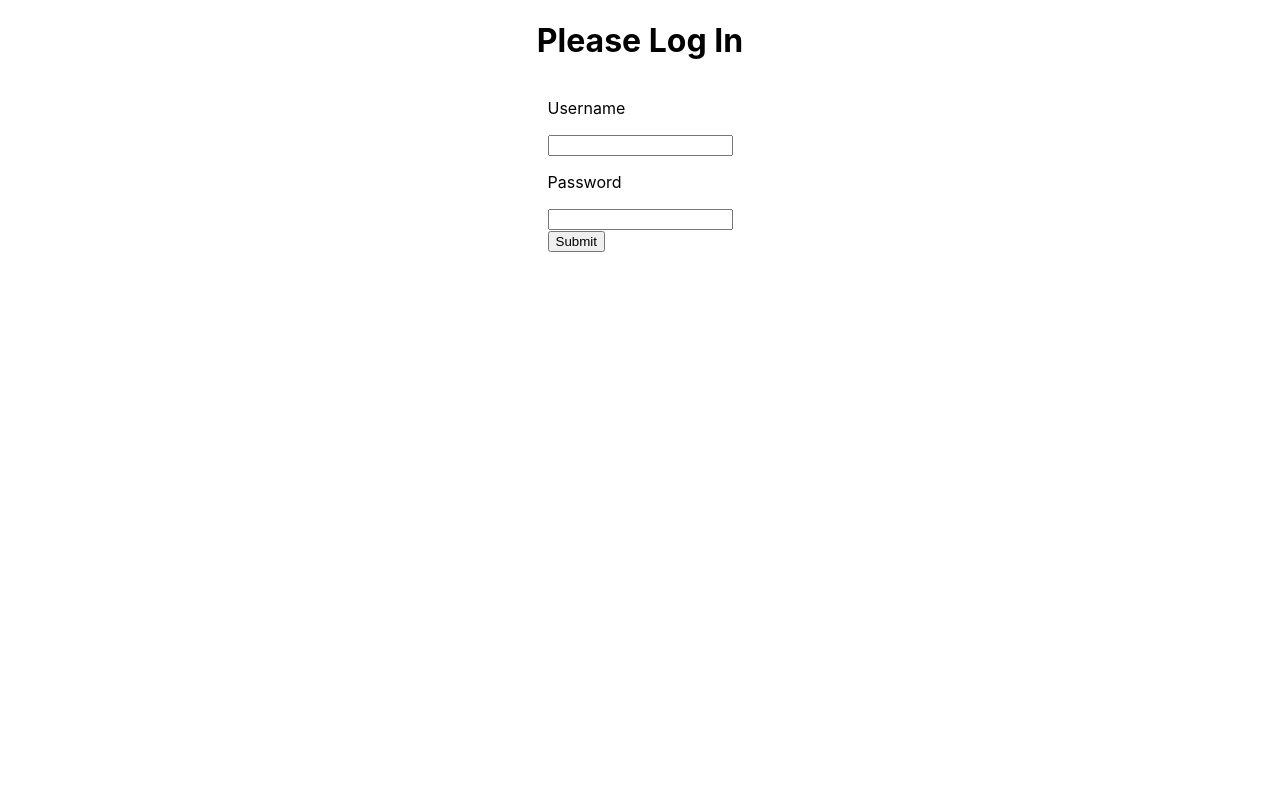
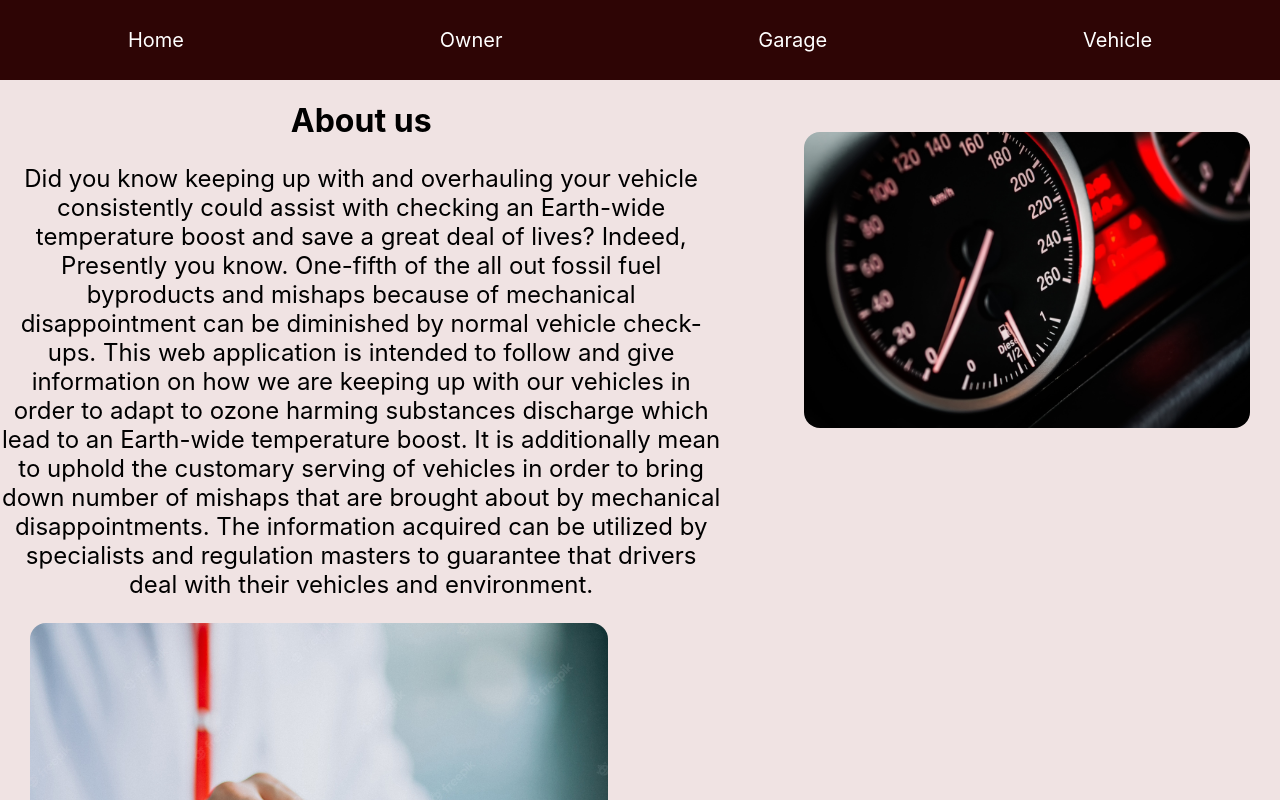
Before and after one commit to MarkBrianK/phase3-frontend, a React (Create React App) app: page / in a window 1280 px wide. Shown: the top 800 px of the page. Built offline with nearby package versions, Linux system fonts and the light colour scheme.

Commit message:
Removed log in page to be implemented later

```diff
--- a/package.json
+++ b/package.json
@@ -42,6 +42,8 @@
     ]
   },
   "devDependencies": {
+    "cors": "^2.8.5",
+    "express": "^4.18.1",
     "tailwindcss": "^3.1.8"
   }
 }
--- a/src/App.js
+++ b/src/App.js
@@ -1,4 +1,4 @@
-import React, {useState}from "react";
+
 import { BrowserRouter, Route, Switch} from "react-router-dom";
 import Header from "./Components/Header";
 import Homepage from "./Pages/HomePage"
@@ -6,14 +6,9 @@ import DriverPage from "./Pages/DriverPage"
 import GaragePage from "./Pages/GaragePage"
 import VehiclePage from "./Pages/VehiclePage";
 import Footer from "./Components/Footer"
-import Login from "./Components/Login";
+
 
 function App() {
-  const [token, setToken] = useState();
-
-  if(!token) {
-    return <Login setToken={setToken} />
-  }
 
   return (
     <div className="App">
--- a/src/Components/Login.js
+++ /dev/null
@@ -1,25 +0,0 @@
-import React from "react";
-import "../App.css"
-
-function Login(){
-    return(
-        <div className="login-wrapper">
-      <h1>Please Log In</h1>
-      <form>
-        <label>
-          <p>Username</p>
-          <input type="text" />
-        </label>
-        <label>
-          <p>Password</p>
-          <input type="password" />
-        </label>
-        <div>
-          <button type="submit">Submit</button>
-        </div>
-      </form>
-    </div>
-    )
-}
-
-export default Login
```
Also changed, not shown: 1 other file (tests, documents, lock files or other folders).
